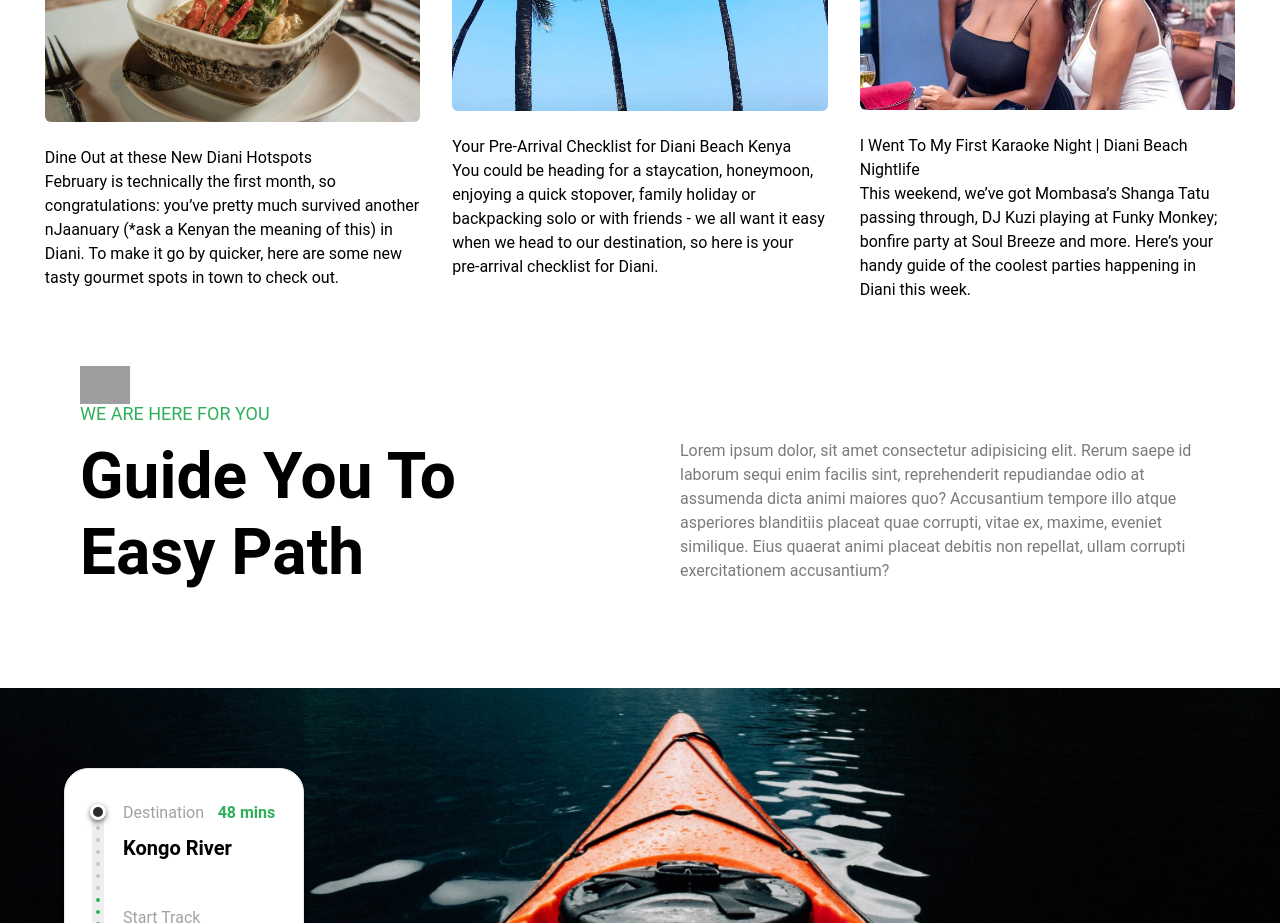
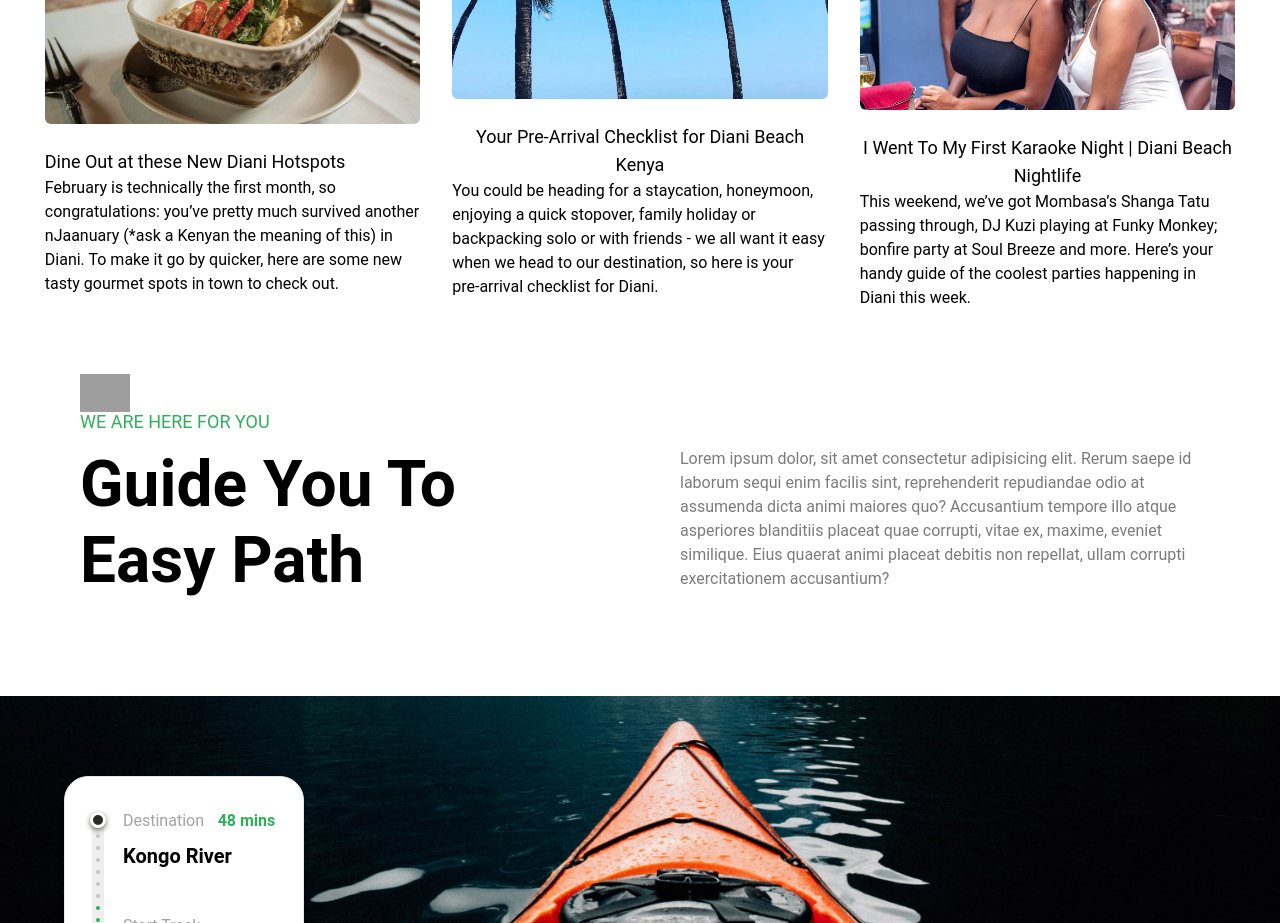
Before and after one commit to MatthewsRicky/travelapp, a Next.js app: page / in a window 1280 px wide. Shown: the part 1040-1963 px from the top of the page. Built offline with nearby package versions, Linux system fonts and the light colour scheme; grey boxes are pictures that could not be loaded.

Commit message:
Update BlogCard.tsx

```diff
--- a/components/BlogCard.tsx
+++ b/components/BlogCard.tsx
@@ -25,7 +25,7 @@ const BlogCard = ({ src, alt, title, description }: blogItems) => {
 							className='rounded-md mb-6'
 						/>
 						<div>
-							<h1>{blog.title}</h1>
+							<h1 className='flex text-center text-lg'>{blog.title}</h1>
 							<p>{blog.description}</p>
 						</div>
 					</div>
```
